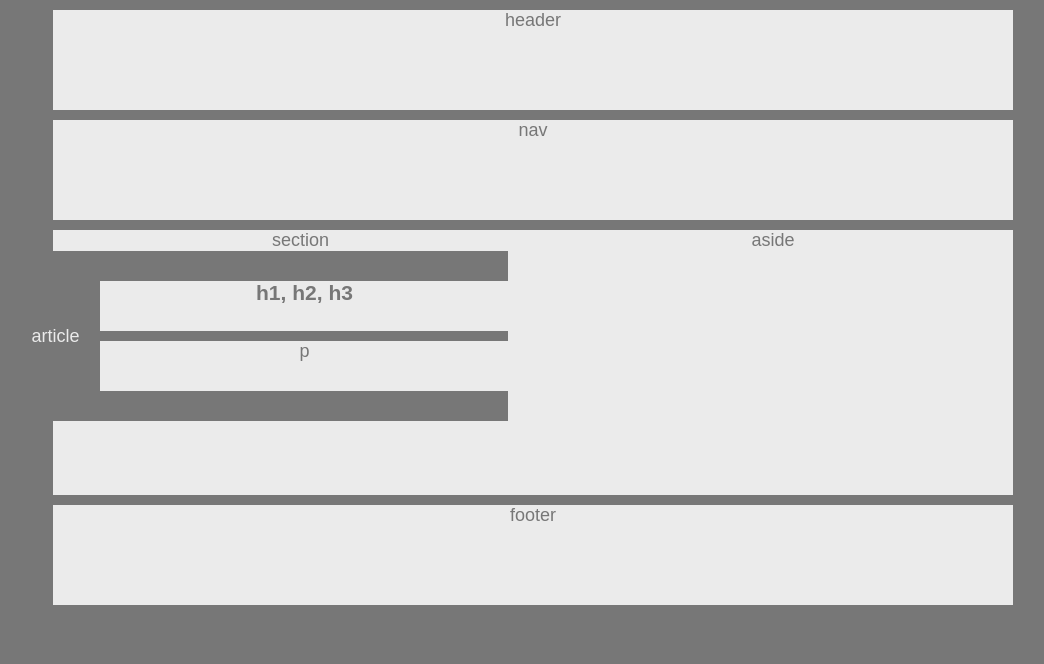
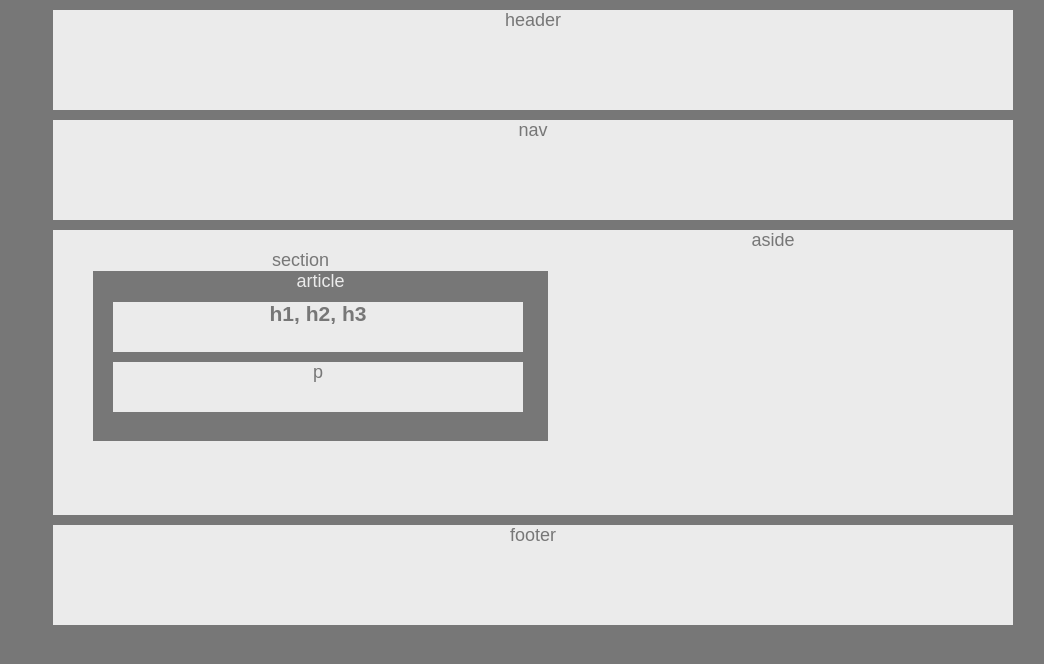
Before and after one commit to j-zavala/HW-Wireframe, a plain HTML site: page index.html in a window 1280 px wide. Shown: the whole page, without its empty margins (107-1151 px from the left). Drawn offline with Linux system fonts and the light colour scheme.

Commit message:
A few changes

```diff
--- a/style.css
+++ b/style.css
@@ -61,9 +61,10 @@ article {
     background: #777777;
     width: 455px;
     height: 170px;
-    display: flex;
+    /* display: flex;
     align-items: center;
-    justify-content: center;
+    justify-content: center; */
+    float: right;
 }
 
 
@@ -78,4 +79,5 @@ h1, p {
 section {
     width: 495px;
     height: 265px;
+    padding-top: 20px;
 }
```
